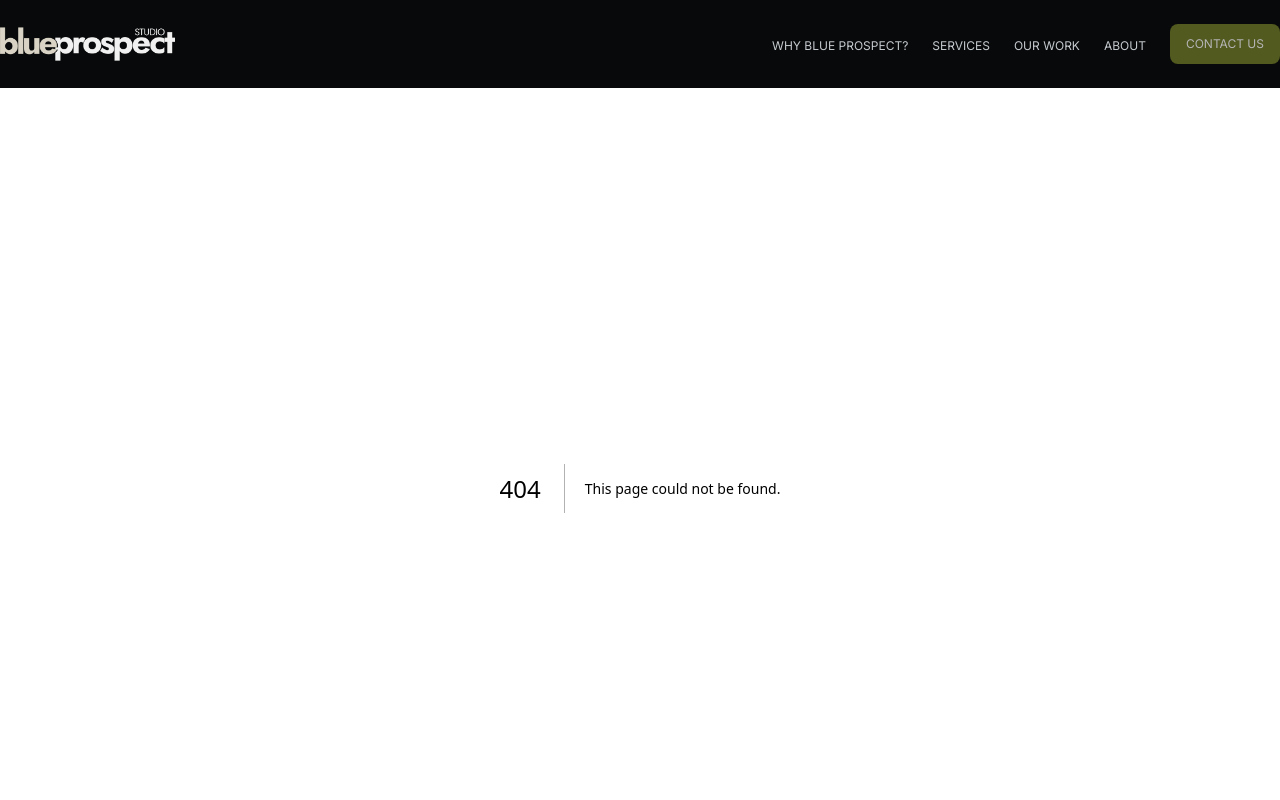
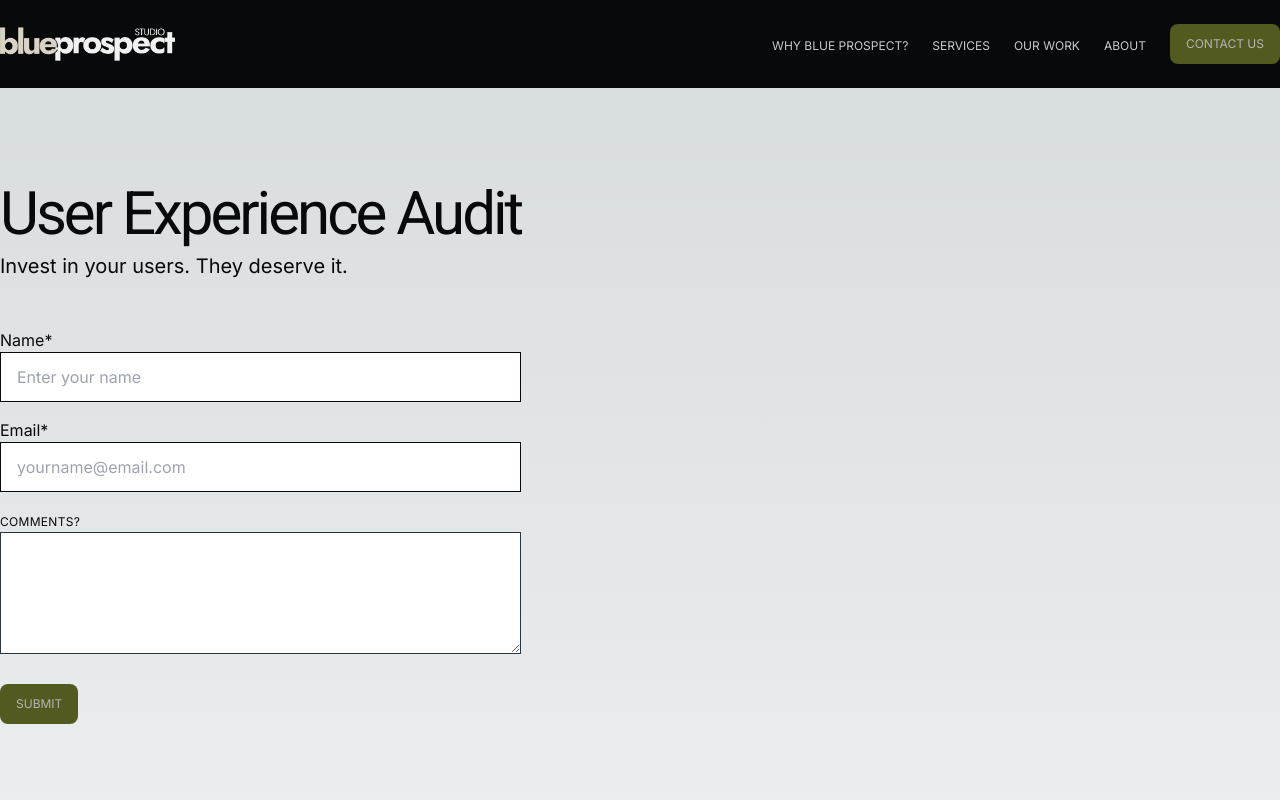
Before and after one commit to rogerkatona/blueProspectStudio, a Next.js app: page /campaign in a window 1280 px wide. Before the commit this address had no page. Shown: the top 800 px of the page. Built offline with nearby package versions, Linux system fonts and the light colour scheme.

Commit message:
Form updates

```diff
--- /dev/null
+++ b/src/app/campaign/page.js
@@ -0,0 +1,28 @@
+import Head from 'next/head'
+import  { Form } from "../components/form";
+import {useEffect, useRef, useState} from "react";
+
+
+export default function Campaign01() {
+
+    const initialRef = useRef()
+    return (
+        <>
+            <div>
+                <header className="w-full bg-campaign.500 xl:px-0 md:px-12 px-6 xl:py-24 py-12">
+                    <section className='flex lg:flex-row flex-col justify-between items-center max-w-7xl mx-auto'>
+                        <div className=''>
+                            <div className='font-roboto text-6xl tracking-tighter text-white.100'>User Experience Audit</div>
+                            <div className='text-tan.500 text-xl md:py-2 py-6'>Invest in your users.  They deserve it.</div>
+                            <div className="md:my-10  bg-campaignLight w-full flex flex-col justify-center">
+                                <Form initialRef={initialRef} />
+                            </div>
+
+                        </div>
+
+                    </section>
+                </header>
+            </div>
+        </>
+    )
+}
--- a/src/app/components/form.js
+++ b/src/app/components/form.js
@@ -1,8 +1,12 @@
 "use client"; // This is a client component 👈🏽
 
 import {useState} from "react";
+import {usePathname} from 'next/navigation'
+
 
 export const Form = ({ initialRef}) => {
+
+    const pathname = usePathname();
 
     const initialState = {
         name: '',
@@ -26,13 +30,13 @@ export const Form = ({ initialRef}) => {
     const handleContactFormSubmit = async (e) => {
         e.preventDefault()
 
-        if (router.pathname.startsWith("/campaign/")){
+        if (pathname.startsWith("/campaign/")){
             setCampaignState(true)
         }
 
-        const location = campaignState === true ? 'campaign-usAudit-blueprospect.com' : ' FryTech website contact form'
+        const location = campaignState === true ? 'campaign-usAudit-blueprospect.com' : 'blueprospect.com'
         const endpoint =
-            "https://ke37371vfe.execute-api.us-east-1.amazonaws.com/default/sendContactEmailFryTech";
+            "https://ke37371vfe.execute-api.us-east-1.amazonaws.com/default/sendContactEmail";
         // We use JSON.stringify here so the data can be sent as a string via HTTP
         const body = JSON.stringify({
             senderName: formState.name,
@@ -53,7 +57,7 @@ export const Form = ({ initialRef}) => {
                     .then((res) => {
                     if (res.status === 200 || 500) {
                         setToastMessage({message:(
-                                <div className={`${router.pathname.startsWith("/campaign/")  ? 'hidden' : 'block'} absolute bottom-0 text-white.100 -mb-10`}>
+                                <div className={`${pathname.startsWith("/campaign/")  ? 'hidden' : 'block'} absolute bottom-0 text-bg100 -mb-10`}>
                                     Thank you for reaching out to us.  We&apos;ll respond to you shortly!  Have a great day.
                                 </div>
                             )});
@@ -62,14 +66,14 @@ export const Form = ({ initialRef}) => {
                 })
             } catch (e) {
                 setToastMessage({message:(
-                        <div className="text-lightRed.900 font-bold absolute bottom-0 -mb-10">
+                        <div className="text-bg100 font-bold absolute bottom-0 -mb-10">
                             Deepest apologies.  There was an error with your request.  Please try again later.
                         </div>
                     )})
             }
         } else {
             setToastMessage({message:(
-                    <div className="text-lightRed.900 font-bold absolute -bottom-1 -mb-10 ">
+                    <div className="text-bg100 font-bold absolute -bottom-1 -mb-10 ">
                         Please verify all fields are filled out.
                     </div>
                 )})
@@ -92,7 +96,7 @@ export const Form = ({ initialRef}) => {
                     </label>
                     <input
                         ref={initialRef}
-                        className="text-darkBlue.700 border py-3 px-4 mb-4"
+                        className="text-bg500 border py-3 px-4 mb-4"
                         placeholder="Enter your name"
                         value={formState.name}
                         onChange={(e) =>
@@ -105,7 +109,7 @@ export const Form = ({ initialRef}) => {
                         Email*
                     </label>
                     <input
-                        className="text-darkBlue.700 border py-3 px-4 mb-4"
+                        className="text-bg500 border py-3 px-4 mb-4"
                         placeholder="yourname@email.com"
                         type="email"
                         value={formState.email}
@@ -122,7 +126,7 @@ export const Form = ({ initialRef}) => {
                         </label>
                         <div>
                         <textarea
-                            className="w-full border border-darkBlue.700 py-3 px-4 mb-4 "
+                            className="text-bg500  w-full border border-blue800 py-3 px-4 mb-4 "
                             rows="4"
                             value={formState.contactMessage}
                             onChange={(e) =>
@@ -132,10 +136,10 @@ export const Form = ({ initialRef}) => {
                         </div>
                     </div>
                 </div>
-                <div className="">
+                <div className="pt-2">
                     <button
                         type="submit"
-                        className = "text-xs text-medBlue.500 uppercase px-3 py-2 lg:mt-0 mt-2 rounded-lg bg-tan.100">
+                        className="bg-yellow900 hover:bg-yellow600 hover:text-bg100 text-xs text-bg100 uppercase px-4 py-3 rounded-lg  md:mt-0 mt-6"> Submit
                     </button>
                 </div>
             </div>
--- a/src/app/components/modal.js
+++ b/src/app/components/modal.js
@@ -8,13 +8,13 @@ const Modal = ({ isShowing, hide }) => isShowing ? ReactDOM.createPortal(
 
     <>
         <div className="relative" aria-modal aria-hidden tabIndex={-1} role="dialog">
-            <div className="w-full h-full z-20 bg-bg-contactModal bg-cover fixed top-0 left-0 flex flex-row">
+            <div className="w-full h-full z-20 bg-hero-about bg-cover fixed top-0 left-0 flex flex-row">
 
                 <section className="fixed right-0">
                     <div className="modal-close cursor-pointer z-20 p-4">
                         <button type="button" className="text-white.100" data-dismiss="modal" aria-label="Close" onClick={hide}>
                             <span aria-hidden="true">
-                                <svg className="fill-current text-white.700" xmlns="http://www.w3.org/2000/svg" width="32" height="32"
+                                <svg className="fill-bg100 text-bg100" xmlns="http://www.w3.org/2000/svg" width="32" height="32"
                                      viewBox="0 0 18 18">
                                     <path
                                         d="M14.53 4.53l-1.06-1.06L9 7.94 4.53 3.47 3.47 4.53 7.94 9l-4.47 4.47 1.06 1.06L9 10.06l4.47 4.47 1.06-1.06L10.06 9z"></path>
@@ -24,14 +24,14 @@ const Modal = ({ isShowing, hide }) => isShowing ? ReactDOM.createPortal(
                     </div>
                 </section>
 
-                <section className="max-w-7xl mx-auto flex flex-col justify-center xl:w-1/2 w-full md:px-12 px-2 pt-24 ">
+                <section className="max-w-8xl mx-auto flex flex-col  xl:w-3/4 w-full md:px-12 px-2 pt-24 ">
                     <div className="lg:p-12 p-6">
-                        <div className="font-bebasNeue text-6xl text-white.100  flex flex-row justify-center pb-12">
-                            Contact FryTech
+                        <div className="font-bebasNeue text-6xl text-bg100  flex flex-row  pb-4 ">
+                            Contact
                         </div>
-                        <div className="text-gray.200 flex flex-row justify-center pb-12 text-center">
+                        <div className="text-bg200 flex flex-row  pb-8">
                             <div className="" >
-                                Provide your information and we will reach out to quickly to discuss how we can help. We look forward to hearing from you soon!
+                                We value your feedback, inquiries, and suggestions. Our dedicated support team is ready to provide you with the information and assistance you need. Feel free to reach out to us via the contact form below, and we'll get back to you as soon as possible. Thank you for choosing Blue Prospect – where customer satisfaction is our priority.
                             </div>
                         </div>
                         <Form/>
```
